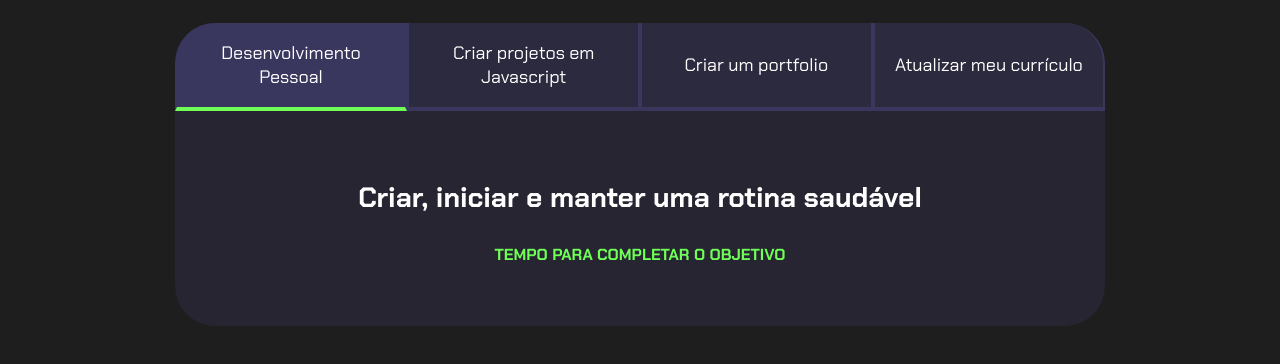
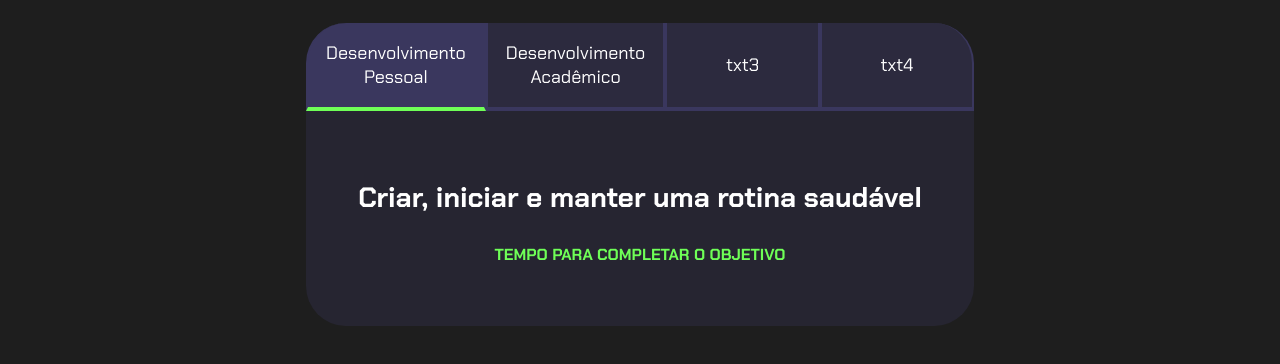
Before and after one commit to RyanCarlos3C/ProjetoDeVida, a plain HTML site: page index.html in a window 1280 px wide. Shown: the part 80-444 px from the top of the page. Drawn offline with Linux system fonts and the light colour scheme; a script that the page names is missing.

Commit message:
Update index.html

```diff
--- a/index.html
+++ b/index.html
@@ -12,9 +12,9 @@
         <div class="conteudo">
         <div class="botoes">
             <button class="botao ativo">Desenvolvimento Pessoal</button>
-            <button class="botao">Criar projetos em Javascript</button>
-            <button class="botao">Criar um portfolio</button>
-            <button class="botao">Atualizar meu currículo</button>
+            <button class="botao">Desenvolvimento Acadêmico</button>
+            <button class="botao">txt3</button>
+            <button class="botao">txt4</button>
         </div>
         <div class="abas-textos">
             <div class="aba-conteudo ativo">
@@ -23,17 +23,17 @@
                 <div class="contador"></div>
             </div>
             <div class="aba-conteudo">
-                <h3 class="aba-conteudo-titulo-principal">Criar 5 projetos em Javascript</h3>
+                <h3 class="aba-conteudo-titulo-principal">obj2</h3>
                 <h4 class="aba-conteudo-titulo-secundario">Tempo para completar o objetivo</h4>
                 <div class="contador"></div>
             </div>
             <div class="aba-conteudo">
-                <h3 class="aba-conteudo-titulo-principal">Criar um portfolio com os meus 3 melhores projetos</h3>
+                <h3 class="aba-conteudo-titulo-principal">obj3</h3>
                 <h4 class="aba-conteudo-titulo-secundario">Tempo para completar o objetivo</h4>
                 <div class="contador"></div>
             </div>
             <div class="aba-conteudo">
-                <h3 class="aba-conteudo-titulo-principal">Atualizar meu curriculo com os certificados da Alura</h3>
+                <h3 class="aba-conteudo-titulo-principal">obj4</h3>
                 <h4 class="aba-conteudo-titulo-secundario">Tempo para completar o objetivo</h4>
                 <div class="contador"></div>
             </div>
```
